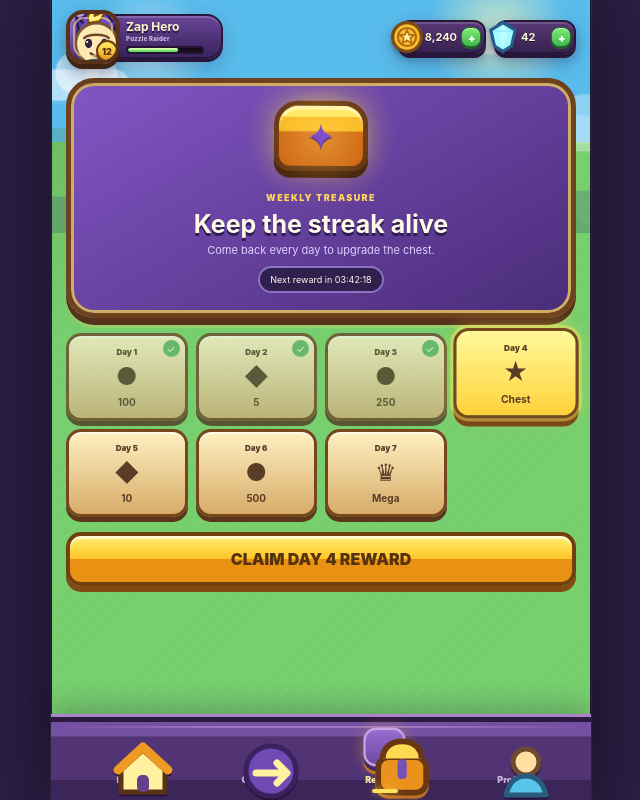
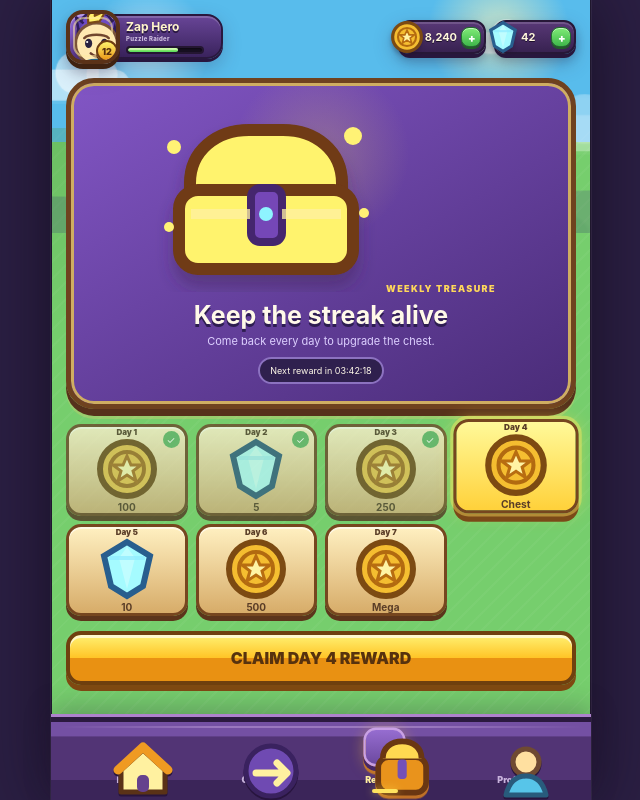
Before and after one commit to techzoneadapter-droid/MiniZap, a React (Vite) app: page / in a window 1280 px wide. Both pictures are taken after a click on the button "Rewards". Shown: the whole page, without its empty margins (319-959 px from the left). Built offline with nearby package versions, Linux system fonts and the light colour scheme.

Commit message:
feat(ui): upgrade rewards screen with original chest and resource art

```diff
--- a/src/screens/RewardsScreen.tsx
+++ b/src/screens/RewardsScreen.tsx
@@ -1,13 +1,34 @@
 const rewards = [
-  { day: 'Day 1', icon: '●', value: '100', done: true },
-  { day: 'Day 2', icon: '◆', value: '5', done: true },
-  { day: 'Day 3', icon: '●', value: '250', done: true },
-  { day: 'Day 4', icon: '★', value: 'Chest', active: true },
-  { day: 'Day 5', icon: '◆', value: '10' },
-  { day: 'Day 6', icon: '●', value: '500' },
-  { day: 'Day 7', icon: '♛', value: 'Mega' },
+  { day: 'Day 1', value: '100', done: true },
+  { day: 'Day 2', value: '5', done: true },
+  { day: 'Day 3', value: '250', done: true },
+  { day: 'Day 4', value: 'Chest', active: true },
+  { day: 'Day 5', value: '10' },
+  { day: 'Day 6', value: '500' },
+  { day: 'Day 7', value: 'Mega' },
 ]
 
 export function RewardsScreen() {
-  return <main className="screen"><section className="reward-hero"><div className="chest"><span>✦</span></div><span>WEEKLY TREASURE</span><h1>Keep the streak alive</h1><p>Come back every day to upgrade the chest.</p><div className="timer-pill">Next reward in 03:42:18</div></section><div className="reward-grid">{rewards.map(r=><div key={r.day} className={`reward-tile ${r.done?'done':''} ${r.active?'active':''}`}><small>{r.day}</small><span>{r.icon}</span><b>{r.value}</b>{r.done&&<i>✓</i>}</div>)}</div><button className="locked-cta">CLAIM DAY 4 REWARD</button></main>
+  return (
+    <main className="screen rewards-screen-premium">
+      <section className="reward-hero">
+        <img className="reward-hero-chest" src="/art/treasure-chest.svg" alt="" />
+        <span>WEEKLY TREASURE</span>
+        <h1>Keep the streak alive</h1>
+        <p>Come back every day to upgrade the chest.</p>
+        <div className="timer-pill">Next reward in 03:42:18</div>
+      </section>
+      <div className="reward-grid">
+        {rewards.map((r, index) => (
+          <div key={r.day} className={`reward-tile ${r.done?'done':''} ${r.active?'active':''}`}>
+            <small>{r.day}</small>
+            <img src={index % 3 === 1 ? '/art/resource-gem.svg' : '/art/resource-coin.svg'} alt="" />
+            <b>{r.value}</b>
+            {r.done&&<i>✓</i>}
+          </div>
+        ))}
+      </div>
+      <button className="locked-cta">CLAIM DAY 4 REWARD</button>
+    </main>
+  )
 }
```
